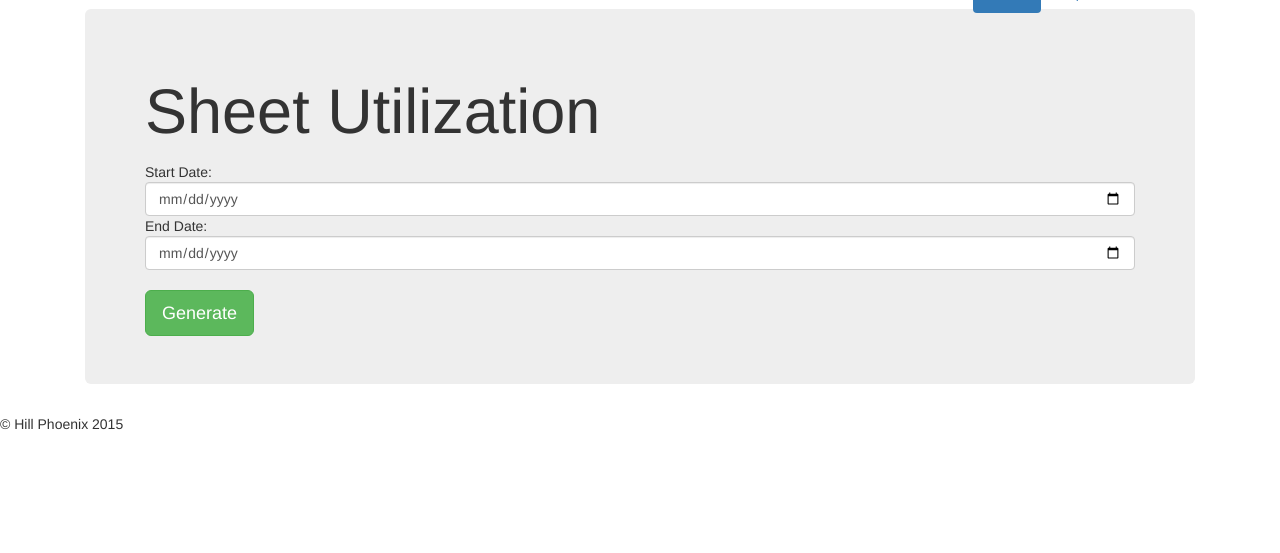
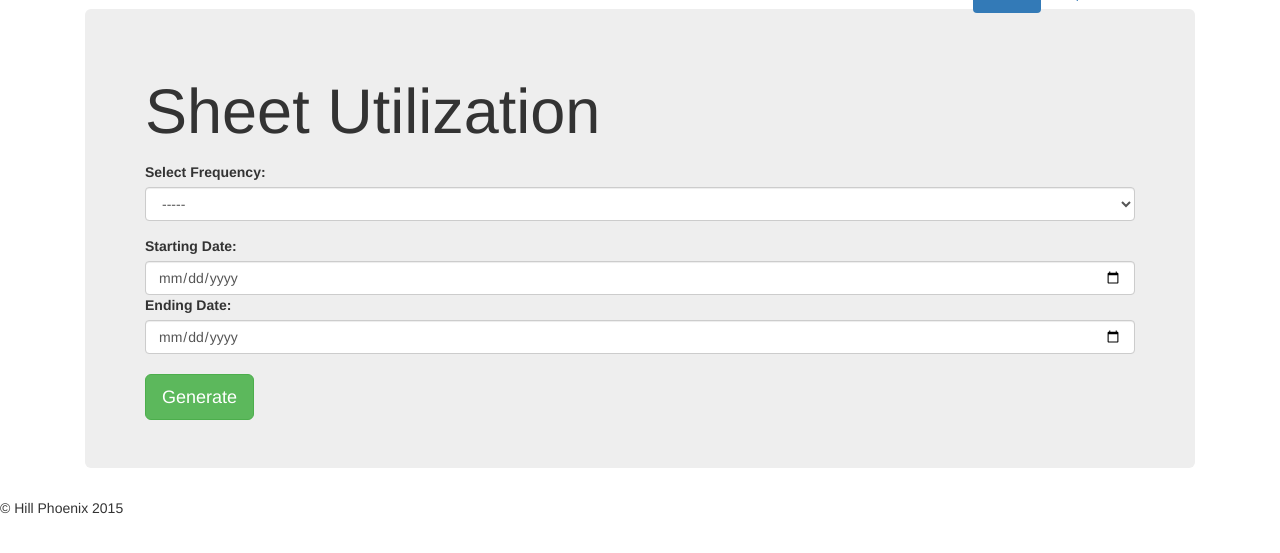
Before and after one commit to PainfulParse/sheet_report, a Flask app: page / in a window 1280 px wide. Shown: the part 47-600 px from the top of the page. Run offline with Flask 2, Linux system fonts and the light colour scheme; some libraries are stand-ins or nearby versions.

Commit message:
Freq added

```diff
--- a/main.py
+++ b/main.py
@@ -12,16 +12,16 @@ def index():
 
 @app.route('/line/')
 def serve():
-	line_chart = pygal.Line()
-	line_chart.title = 'Browser usage evolution (in %)'
-	line_chart.x_labels = map(str, range(2002, 2013))
-	line_chart.add('Firefox', [None, None,    0, 16.6,   25,   31, 36.4, 45.5, 46.3, 42.8, 37.1])
-	line_chart.add('Chrome',  [None, None, None, None, None, None,    0,  3.9, 10.8, 23.8, 35.3])
-	line_chart.add('IE',      [85.8, 84.6, 84.7, 74.5,   66, 58.6, 54.7, 44.8, 36.2, 26.6, 20.1])
-	line_chart.add('Others',  [14.2, 15.4, 15.3,  8.9,    9, 10.4,  8.9,  5.8,  6.7,  6.8,  7.5])
-	return Response(response=line_chart.render(), content_type='image/svg+xml')
+	user_chart = pygal.Line()
+	user_chart.title = 'Browser usage evolution (in %)'
+	user_chart.x_labels = map(str, range(2002, 2013))
+	user_chart.add('Firefox', [None, None,    0, 16.6,   25,   31, 36.4, 45.5, 46.3, 42.8, 37.1])
+	user_chart.add('Chrome',  [None, None, None, None, None, None,    0,  3.9, 10.8, 23.8, 35.3])
+	user_chart.add('IE',      [85.8, 84.6, 84.7, 74.5,   66, 58.6, 54.7, 44.8, 36.2, 26.6, 20.1])
+	user_chart.add('Others',  [14.2, 15.4, 15.3,  8.9,    9, 10.4,  8.9,  5.8,  6.7,  6.8,  7.5])
+	return Response(response=user_chart.render(), content_type='image/svg+xml')
 
-@app.route('/line_chart/')
+@app.route('/user_chart/')
 def display():
 	return """
 	<html>
@@ -47,6 +47,7 @@ def avgChart():
 	dateFormat  = '%Y-%m-%d'
 	beginStr    = request.form.get('begin', type=str)
 	endStr      = request.form.get('end', type=str)
+	freq   = request.form.get('freq', type=str)
 	begin       = datetime.strptime(beginStr, dateFormat)
 	end         = datetime.strptime(endStr, dateFormat)
 	delta       = end - begin
@@ -55,10 +56,17 @@ def avgChart():
 	for i in range(delta.days + 1):
 		days.append(str(begin + timedelta(days=i))[5:10].replace('-', '/'))
 
+	if freq == 'Daily':
+		user_chart = pygal.Bar(style=CleanStyle)
+	elif freq == 'Weekly':
+		user_chart = pygal.Line(style=CleanStyle)
+	elif freq == 'Monthly':
+		user_chart = pygal.StackedLine(fill=True)
+
 	#Setup style, labels on x axis and the title of the chart
-	line_chart = pygal.Line(style=CleanStyle)
-	line_chart.x_labels = days
-	line_chart.title = days[0] + ' - ' + days[-1] + ' Plant 1 Daily Sheet Utilization by Machine'
+	#user_chart = pygal.Line(style=CleanStyle)
+	user_chart.x_labels = days
+	user_chart.title = days[0] + ' - ' + days[-1] + ' Plant 1 Daily Sheet Utilization by Machine'
 
 	#Loop thru machines list and assign correct day and machine to be plotted on chart
 	for i in machines:
@@ -79,12 +87,12 @@ def avgChart():
 					p1.append(data[key])
 
 	#Add data to chart by machine
-	line_chart.add('Vipros 1', v1)
-	line_chart.add('Vipros 2', v2)
-	line_chart.add('Vipros 3', v3)
-	line_chart.add('Vipros 5', v5)
-	line_chart.add('Salvagnini', l1)
-	line_chart.add('Pulsar', p1)
+	user_chart.add('Vipros 1', v1)
+	user_chart.add('Vipros 2', v2)
+	user_chart.add('Vipros 3', v3)
+	user_chart.add('Vipros 5', v5)
+	user_chart.add('Salvagnini', l1)
+	user_chart.add('Pulsar', p1)
 
 	reader.cleanUp()
 	days = None
@@ -95,8 +103,8 @@ def avgChart():
 	l1   = None
 	p1   = None
 
-	chart = line_chart.render(is_unicode=True)
-	chart_file = line_chart.render_to_file('chart.svg')
+	chart = user_chart.render(is_unicode=True)
+	chart_file = user_chart.render_to_file('chart.svg')
 	return chart
 
 if __name__ == '__main__':
--- a/templates/index.html
+++ b/templates/index.html
@@ -14,10 +14,14 @@
             genButton.click(function() {
                 var begin     = $('#begRange').val();
                 var end       = $('#endRange').val();
+                var freq      = $('#select_freq').val()
 
                 genButton.attr('disabled', 'disabled')
 
-                if (new Date(end) < new Date(begin)) {
+                if (freq == 'none'){
+                    $('#chart').html('<p>Select Chart Frequency</p>')
+                    genButton.removeAttr('disabled')
+                } else if (new Date(end) < new Date(begin)) {
                     $('#chart').html('<p>End Date must be after Start Date</p>')
                     genButton.removeAttr('disabled')
                 } else if (begin == '' || end == '') {
@@ -27,7 +31,7 @@
                     $('#chart').html('<p>Generating Chart....</p>')
                         $.ajax({
                         url: '/chart/',
-                        data: {begin,end},
+                        data: {begin,end,freq},
                         type: 'POST',
                         success: function(response) {
                             $('#chart').html(response)
@@ -64,9 +68,20 @@
         <div class="jumbotron">
             <h1>Sheet Utilization</h1>
             <p class="lead"></p>
+            <div class="form-group">
+            <label for="select_type">Select Frequency:</label>
+            <select class="form-control" id="select_freq">
+                <option value="none">-----</option>
+                <option value="Daily">Daily</option>
+                <option value="Weekly">Weekly</option>
+                <option value="Monthly">Monthly</option>
+            </select>
+            </div>
  			<form>
-				Start Date: <input type="date" class="form-control" id="begRange">
-				End Date: <input type="date" class="form-control" id="endRange">
+                <label for="begRange">Starting Date:</label>
+				<input type="date" class="form-control" id="begRange">
+				<label for="endRange">Ending Date:</label>
+                <input type="date" class="form-control" id="endRange">
 				<br />
 				<a class="btn btn-lg btn-success" href="javascript:void()" id="genButton" role="button">Generate</a>
 			</form>
```
Also changed, not shown: chart.svg, 2 other files.
